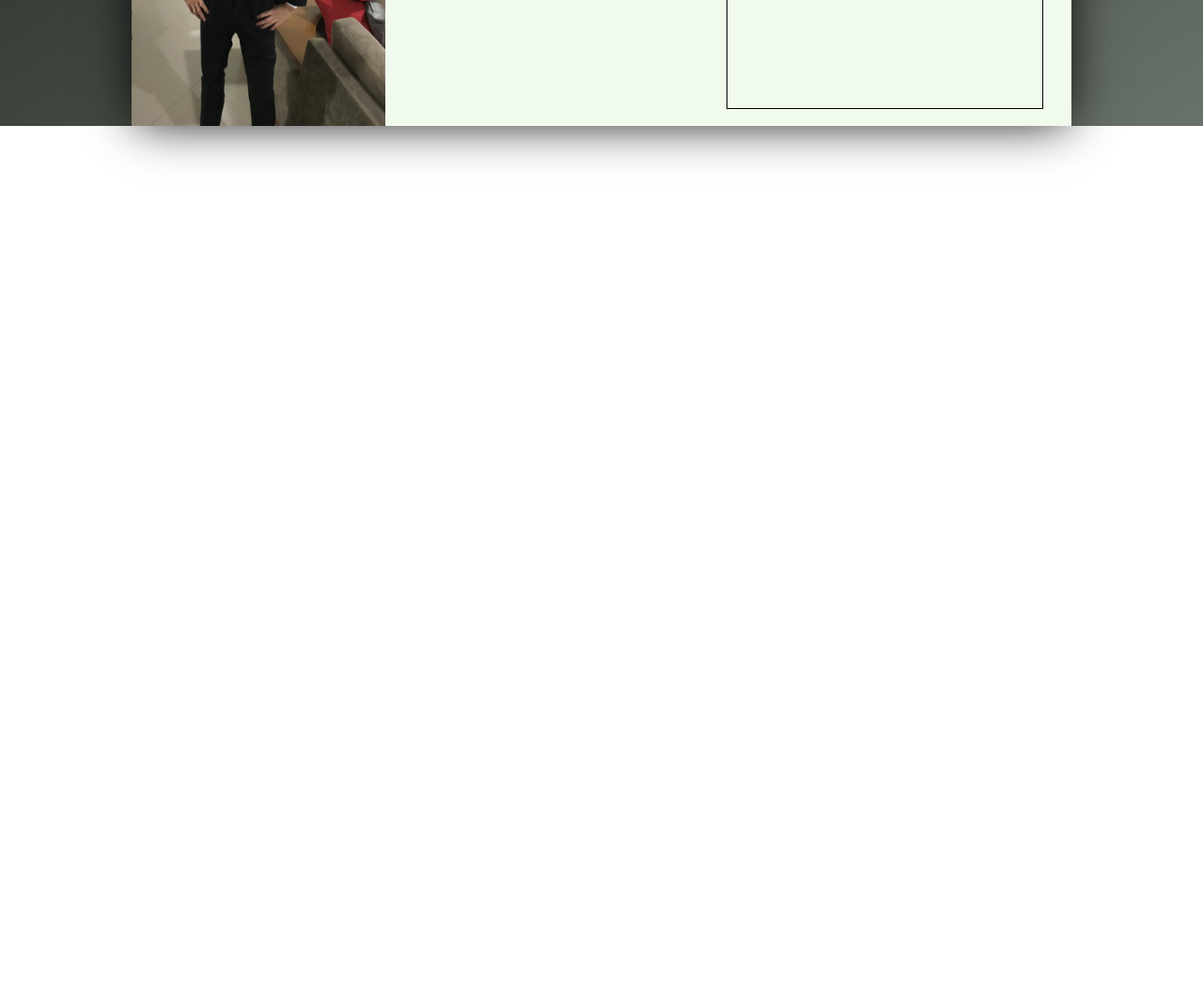
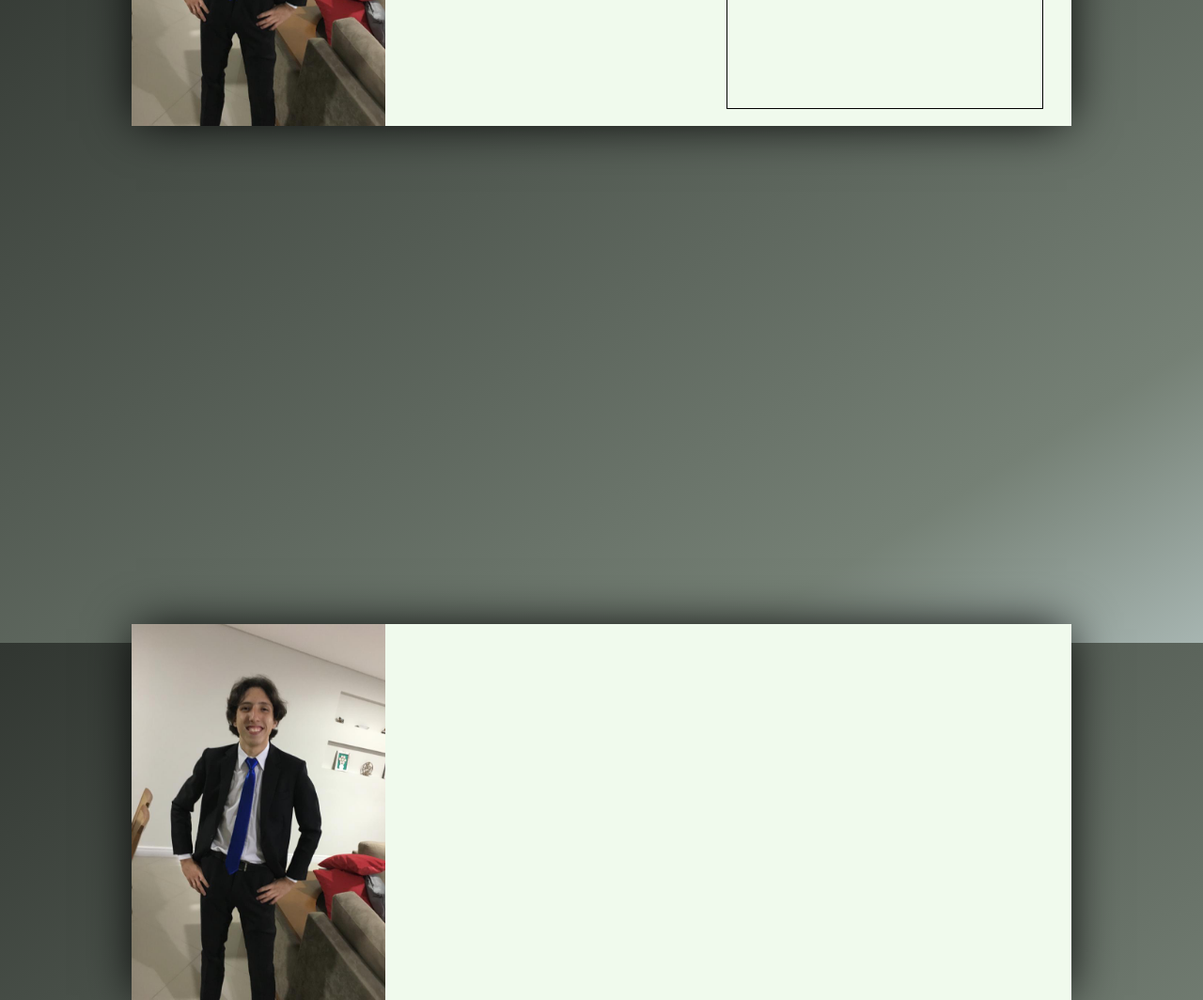
Before and after one commit to MontebellerZ/MontebellerZ.github.io, a plain HTML site: page index.html in a window 1280 px wide. Shown: the part 4116-5180 px from the top of the page at 94% size. Before the commit the page ends 4250 px from the top, so only its background shows below. Drawn offline with nearby package versions, Linux system fonts and the light colour scheme; grey boxes are pictures that could not be loaded; a script that the page names is missing.

Commit message:
Update index.html

```diff
--- a/index.html
+++ b/index.html
@@ -185,6 +185,19 @@
 			</div>
 		</div>
 
+		<div id="pos5">
+			<div id="contact">
+				<div id="main">
+					<div class="over"><img src="imgs/informal.png"></div>
+					<div class="text">
+						<div class="boxcontainer">
+
+						</div>
+					</div>
+				</div>
+			</div>
+		</div>
+
 	</div>
 
 	<div id="menu">
```
